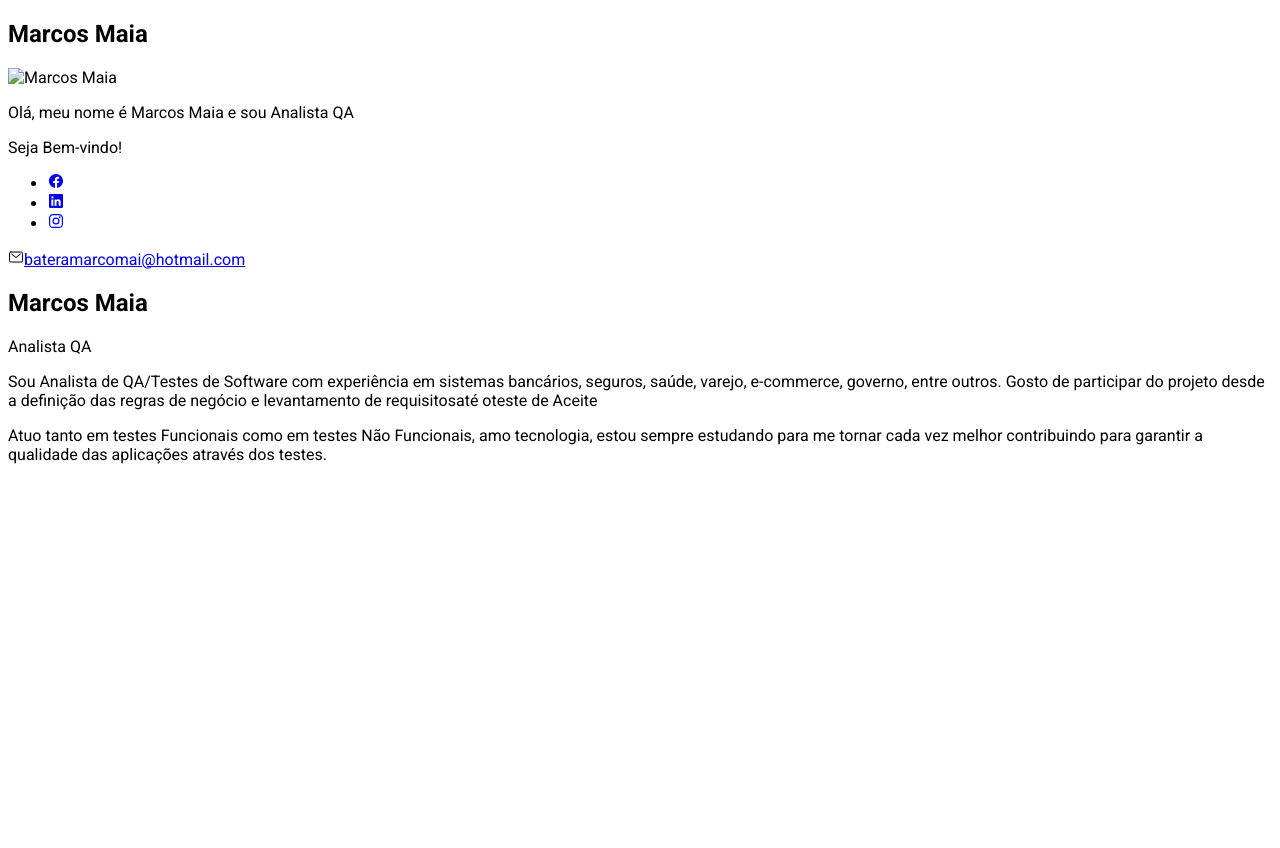
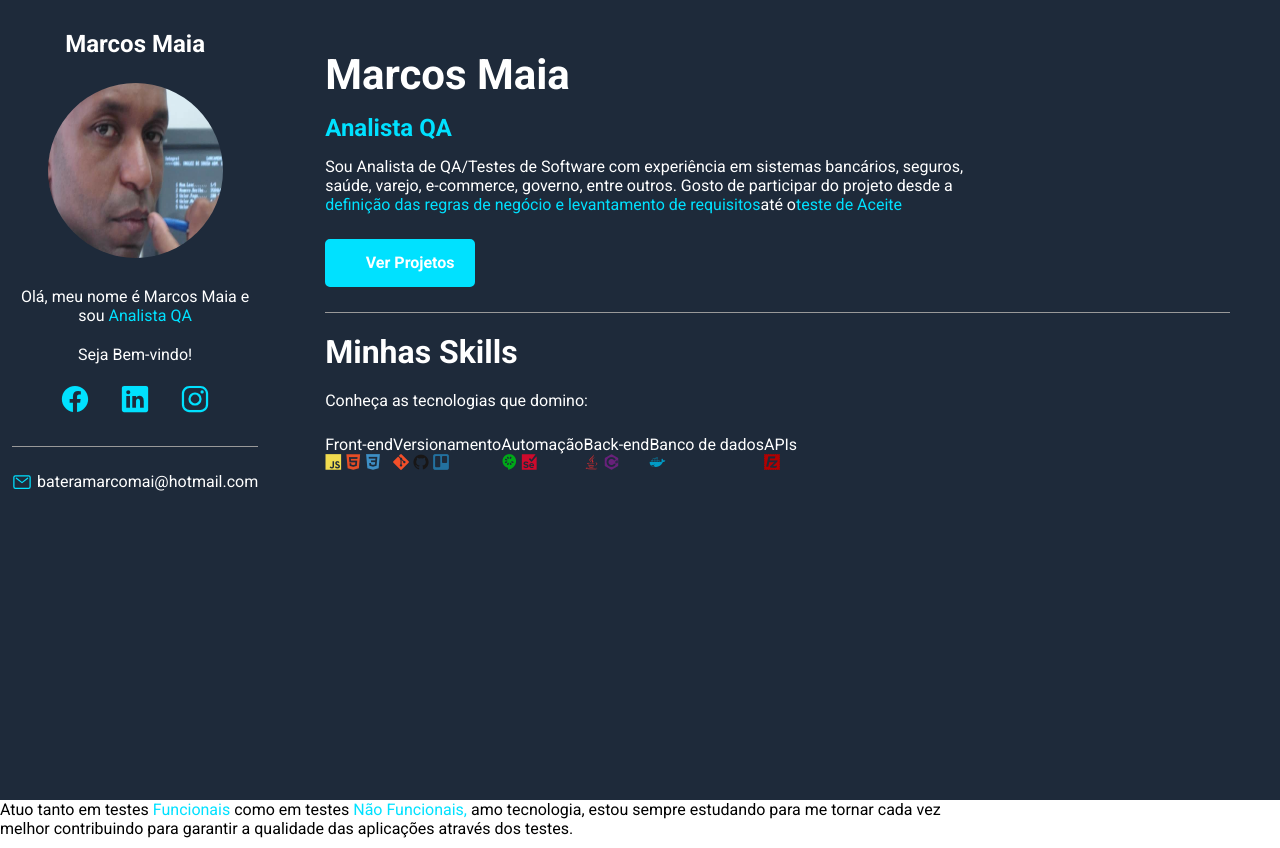
Before and after one commit to marcomai70/marcosmaia.github.io, a plain HTML site: page index.html in a window 1280 px wide. Before the commit the page ends 800 px from the top, so only its background shows below. Drawn offline with nearby package versions, Linux system fonts and the light colour scheme.

Commit message:
complemetne do CSS do projeto

```diff
--- a/css/style.css
+++ b/css/style.css
@@ -1,4 +1,222 @@
+/* Reset */
+*{
+    padding: 0;
+    margin: 0;
+    font-family: "Roboto", sans-serif;
+    box-sizing: border-box;
+}
 
-*{
-    font-family: "Roboto";
+/* Variables*/
+:root {
+    --main-color: rgb(0, 225, 255);
+    --main-text-color: #fff;
+    --border-color: #999;
+    --bio-bg-color: #1e2a3a;
+    --about-bg-color: #111821;
+
 }
+
+/* General*/
+.highlight {
+    color: var(--main-color);
+}
+
+
+/* Container */
+#container {
+    display: flex;
+    flex-direction: row;
+    color: var(--main-text-color);
+}
+#bio-container {
+    flex: 1 1 20%;
+    min-height: 100vh;
+    background-color: var(--bio-bg-color);
+    text-align: center;
+    padding: 30px 12px;
+    border-right: 5px solid var(--bio-bg-color);
+}
+#about-container {
+    flex: 1 1 80%;
+    min-height: 100vh;
+    background-color: var(--bio-bg-color);
+    padding: 50px;
+    }
+
+/*Bio container*/
+#bio-container h2 {
+    margin-bottom: 25px;
+}
+#bio-container p {
+    margin-bottom: 20px;
+}
+#biocontainer #welcome-text{
+    font-weight: bold;
+}
+#bio-image {
+    width: 175px;
+    height: 175px;
+    border-radius: 50%;
+    margin-bottom: 25px;
+}
+#social-container {
+    display: flex;
+    justify-content: center;
+    list-style: none;
+    border-bottom: 1px solid var(--border-color);
+    margin-bottom: 25px;
+    padding-bottom: 25px;
+}
+#social-container li {
+    flex: 1 1 0;
+    max-width: 60px;
+}
+#social-container li a {
+    color: var(--main-color);
+    font-size: 30px;
+}
+#email-container {
+    display: flex;
+    justify-content: center;
+}
+#email-container ion-icon,
+#email-container a {
+    flex: 1 1 0;
+}
+#email-container a {
+    color: var(--main-text-color);
+    text-decoration: none;
+    max-width: 225px;
+}
+
+#email-container ion-icon {
+    color: var(--main-color);
+    font-size: 20px;
+    margin-right: 5px;
+    max-width: 20px;
+}
+
+/* about container*/
+#name {
+    font-size: 42px;
+    margin-bottom: 15px;
+}
+#title {
+    font-size: 24px;
+    margin-bottom: 15px;
+    font-weight: bold;
+}
+.description {
+    max-width: 75%;
+    margin-bottom: 10px;
+}
+#btn-projects {
+    font-weight: bold;
+    font-size: 16px;
+    color: var(--main-text-color);
+    background-color: var(--main-color);
+    border: 2px solid var(--main-color);
+    border-radius: 5px;
+    text-decoration: none;
+    transition: .5s;
+    margin: 25px 0;
+    padding: 12px 10px;
+    width: 150px;
+    text-align: center;
+    display: flex;
+}
+#btn-projects ion-icon,
+#btn-projects span {
+  flex: 1 1 0;
+}
+
+#btn-projects ion-icon {
+  font-size: 20px;
+  max-width: 20px;
+}
+
+#btn-projects:hover {
+  background-color: transparent;
+}
+
+#skills-section-title {
+  border-top: 1px solid var(--border-color);
+  padding-top: 20px;
+  margin-bottom: 20px;
+  font-size: 32px;
+}
+
+#skills-container {
+  display: flex;
+  flex-wrap: wrap;
+  margin-top: 25px;
+}
+
+.skills-box {
+  flex: 1 1 33%;
+  max-width: 33%;
+  margin-bottom: 35px;
+}
+
+.skills-title {
+  font-size: 24px;
+  margin-bottom: 25px;
+  font-weight: bold;
+  padding-left: 10px;
+  border-left: 5px solid var(--main-color);
+}
+
+.skills-box i {
+  font-size: 45px;
+  margin-right: 10px;
+}
+
+/* Mobile */
+@media(max-width: 450px) {
+
+  #container {
+    flex-direction: column;
+  }
+
+  #bio-container {
+    min-height: auto;
+    border-right: none;
+    border-bottom: 5px solid var(--bio-border-color);
+  }
+
+  #bio-container h2 {
+    display: none;
+  }
+
+  #bio-container p {
+    max-width: 60%;
+    margin: 10px auto;
+  }
+
+  #about-container {
+    text-align: center;
+    padding: 30px;
+  }
+
+  #about-container .description {
+    margin: 10px auto;
+    max-width: 100%;
+    line-height: 26px;
+  }
+
+  #btn-projects {
+    margin: 20px auto;
+  }
+
+  .skills-box {
+    flex: 1 1 100%;
+    max-width: 100%;
+    margin-bottom: 40px;
+    text-align: left;
+  }
+
+  .skills-box i {
+    font-size: 60px;
+  }
+
+}
--- a/index.html
+++ b/index.html
@@ -19,7 +19,7 @@
     <main id="container">
         <aside id="bio-container">
             <h2>Marcos Maia</h2>
-            <img src="img/foto.JPG" alt="Marcos Maia">
+            <img id="bio-image"  src="img/foto.png" alt="Marcos Maia">
             <p>Olá, meu nome é Marcos Maia e sou <span class="highlight">Analista QA</span><div class=""></div></p>
             <p id="welcome-text">Seja Bem-vindo!</p>
             <ul id="social-container">
@@ -28,16 +28,54 @@
                 <li><a href="#" target="_blank"><ion-icon name="logo-instagram"></ion-icon></a></li>
             </ul>
             <div id="email-container">
-                <ion-icon name="mail-outline"></ion-icon><a href="mailto:bateramarcomai@hotmail.com">bateramarcomai@hotmail.com</a>
+                <ion-icon name="mail-outline"> </ion-icon> <a href="mailto:bateramarcomai@hotmail.com"> bateramarcomai@hotmail.com</a>
             </div>
         </aside>
         <section id="about-container">
             <h1 id="name">Marcos Maia</h1>
             <p id="title"><span class="highlight">Analista QA</span></p>
             <p class="description">Sou Analista de QA/Testes de Software com experiência em sistemas bancários, seguros, saúde, varejo, e-commerce, governo, entre outros. Gosto de participar do projeto desde a <span class="highlight">definição das regras de negócio e levantamento de requisitos</span>até o<spam class="highlight">teste de Aceite</spam></p>
+            <a href="#" id="btn-projects"><ion-icon name="share-social-outlina"></ion-icon></ion-icon><span>Ver Projetos</span></a>
+            <h2 id="skills-section-title">Minhas Skills</h2>
+            <p class="description">Conheça as tecnologias que domino:</p>
+            <div id="skills-container">
+                <div id="skill-box">
+                    <p id="skill-title">Front-end</p>
+                    <i class="devicon-javascript-plain colored"></i>
+                    <i class="devicon-html5-plain colored"></i>
+                    <i class="devicon-css3-plain colored"></i>
+                </div>
+                <div id="skill-box">
+                    <p id="skill-title">Versionamento</p>
+                    <i class="devicon-git-plain colored"></i>
+                    <i class="devicon-github-plain colored"></i>
+                    <i class="devicon-trello-plain colored"></i>
+                </div><div id="skill-box">
+                    <p id="skill-title">Automação</p>
+                    <i class="devicon-cucumber-plain colored"></i>
+                    <i class="devicon-selenium-plain colored"></i>
+                    <i class="devicon-cypressio-plain colored"></i>
+                </div><div id="skill-box">
+                    <p id="skill-title">Back-end</p>
+                    <i class="devicon-windows11-plain colored"></i>
+                    <i class="devicon-java-plain colored"></i>
+                    <i class="devicon-csharp-plain colored"></i>
+                </div><div id="skill-box">
+                    <p id="skill-title">Banco de dados</p>
+                    <i class="devicon-docker-plain colored"></i>
+                    <i class="devicon-azuresqldatabase-plain colored"></i>
+                    <i class="devicon-azuredevops-plain colored"></i>
+                </div><div id="skill-box">
+                    <p id="skill-title">APIs</p>
+                    <i class="devicon-postman-plain colored"></i>
+                    <i class="devicon-filezilla-plain colored"></i>
+                </div>
+            </div>
+
         </section>
     </main><p class="description">Atuo tanto em testes <span class="highlight"> Funcionais </span>como em testes<spam class="highlight"> Não Funcionais, </spam>amo tecnologia, estou sempre estudando para me tornar cada vez melhor contribuindo para garantir a qualidade das aplicações através dos testes. </p>
-        </section>
+
+</section>
 
     <!--ION ICONS-->
   <script type="module" src="https://unpkg.com/ionicons@7.1.0/dist/ionicons/ionicons.esm.js"></script>
```
Also changed, not shown: img/foto.png (added).
